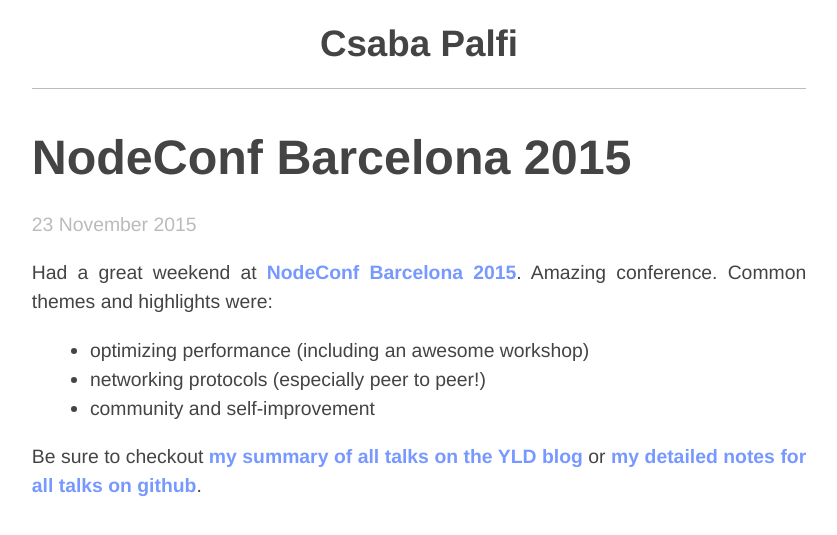
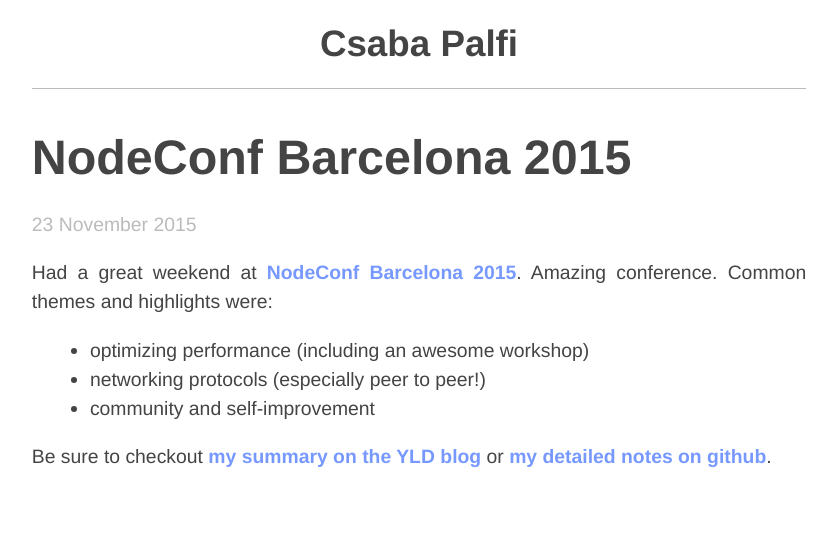
Before and after one commit to dublado/csabapalfi.github.io, a Jekyll site: the page built from _posts/2015-11-23-nodeconf-barcelona-2015.md, in a window 1280 px wide. Shown: the top 535 px of the page, without its empty margins (221-1058 px from the left). Built offline with Jekyll 4.4.1, drawn with Linux system fonts in a browser that asks for light colours; Markdown is read by kramdown in place of the engine named in the settings.

Commit message:
Simple, better wording

```diff
--- a/_posts/2015-11-23-nodeconf-barcelona-2015.md
+++ b/_posts/2015-11-23-nodeconf-barcelona-2015.md
@@ -8,4 +8,4 @@ Had a great weekend at [NodeConf Barcelona 2015](http://barcelona.nodeconf.com/)
   * networking protocols (especially peer to peer!)
   * community and self-improvement
 
-Be sure to checkout [my summary of all talks on the YLD blog](http://blog.yld.io/2015/11/23/nodeconf-barcelona-2015/) or [my detailed notes for all talks on github](https://github.com/csabapalfi/nodeconf-bcn-2015/blob/master/raw_notes.md).
+Be sure to checkout [my summary on the YLD blog](http://blog.yld.io/2015/11/23/nodeconf-barcelona-2015/) or [my detailed notes on github](https://github.com/csabapalfi/nodeconf-bcn-2015/blob/master/raw_notes.md).
```
